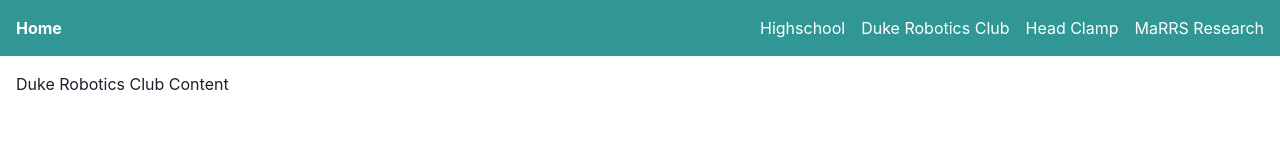
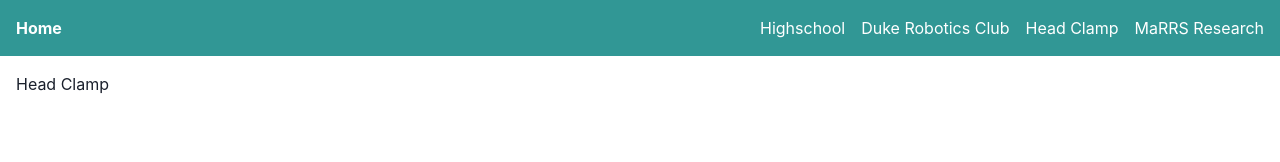
Before and after one commit to Saagar-Arya/Saagar-Arya.github.io, a React (Vite) app: page /head-clamp in a window 1280 px wide. Shown: the top 162 px of the page. Built offline with nearby package versions, Linux system fonts and the light colour scheme.

Commit message:
saving frame

```diff
--- a/src/pages/HeadClamp.tsx
+++ b/src/pages/HeadClamp.tsx
@@ -1,5 +1,5 @@
 function HeadClamp() {
-    return <div>Duke Robotics Club Content</div>;
+    return <div>Head Clamp</div>;
   }
 
   export default HeadClamp;
--- a/src/pages/MaRRSResearch.tsx
+++ b/src/pages/MaRRSResearch.tsx
@@ -1,5 +1,5 @@
 function MaRRSResearch() {
-    return <div>Duke Robotics Club Content</div>;
+    return <div>MaRRS Research</div>;
   }
 
 
```
